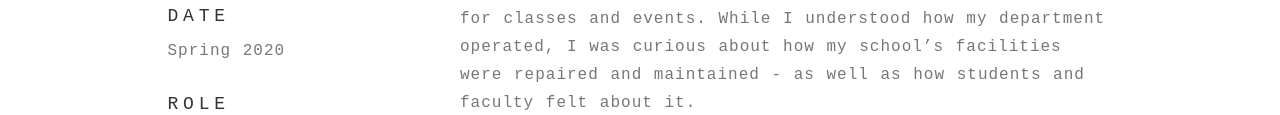
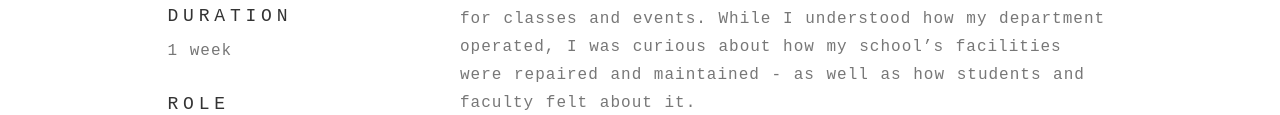
Before and after one commit to jiyoungm/jiyoungm.github.io, a plain HTML site: page nyurepairs.html in a window 1280 px wide. Shown: the part 417-532 px from the top of the page. Drawn offline with nearby package versions, Linux system fonts and the light colour scheme; some packages are replaced by stand-ins of ours; files whose address does not match are found by name; a web font is replaced by a local one.

Commit message:
durations

```diff
--- a/nyurepairs.html
+++ b/nyurepairs.html
@@ -145,8 +145,8 @@ http://www.tooplate.com/view/2082-pure-mix
 						<p>Adobe Xd<br>Photoshop<br>Google Forms</p>
 					</div>
 					<div class="project-info">
-						<h4>Date</h4>
-						<p>Spring 2020</p>
+						<h4>Duration</h4>
+						<p>1 week</p>
 					</div>
 					<div class="project-info">
 						<h4>Role</h4>
```
